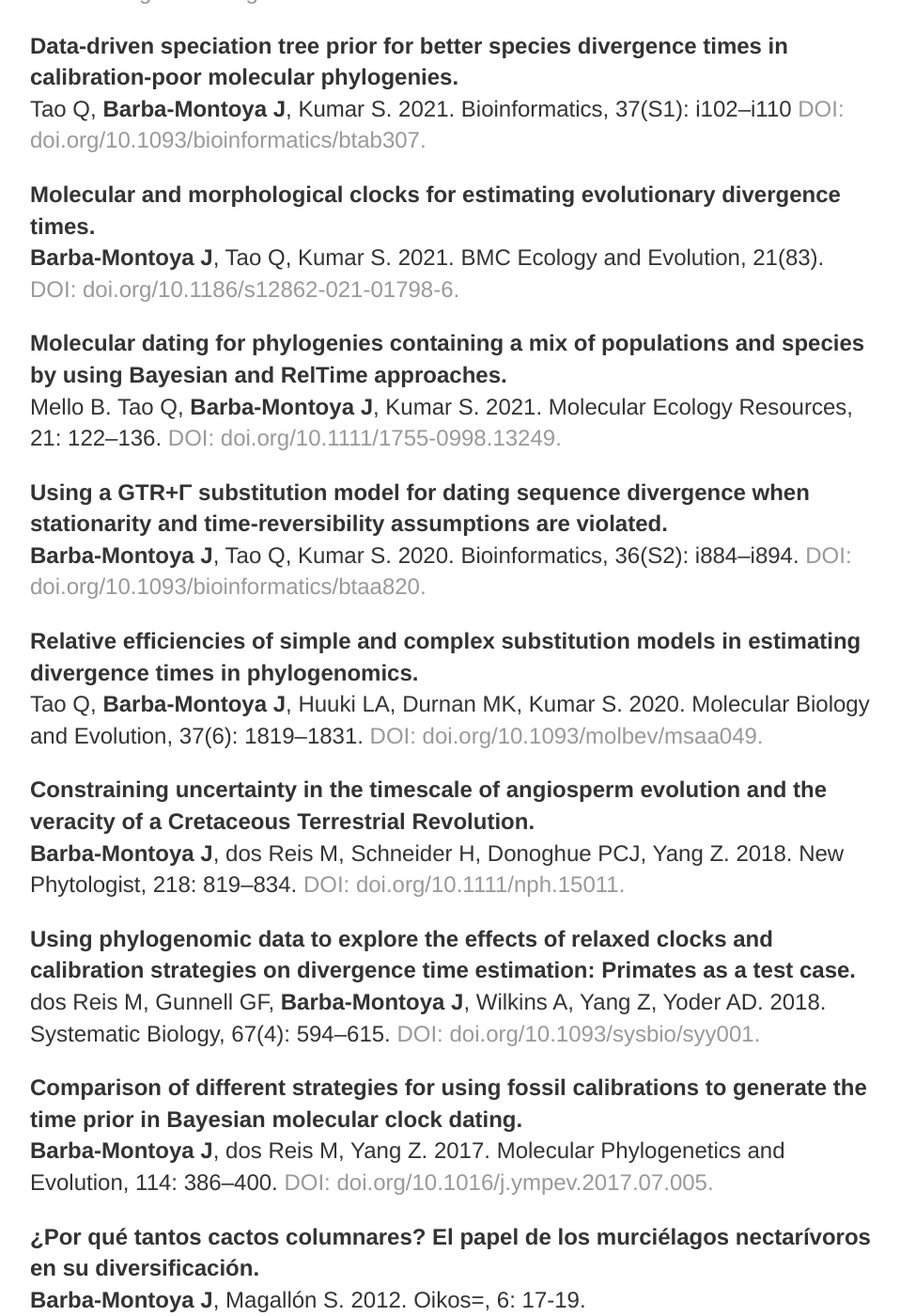
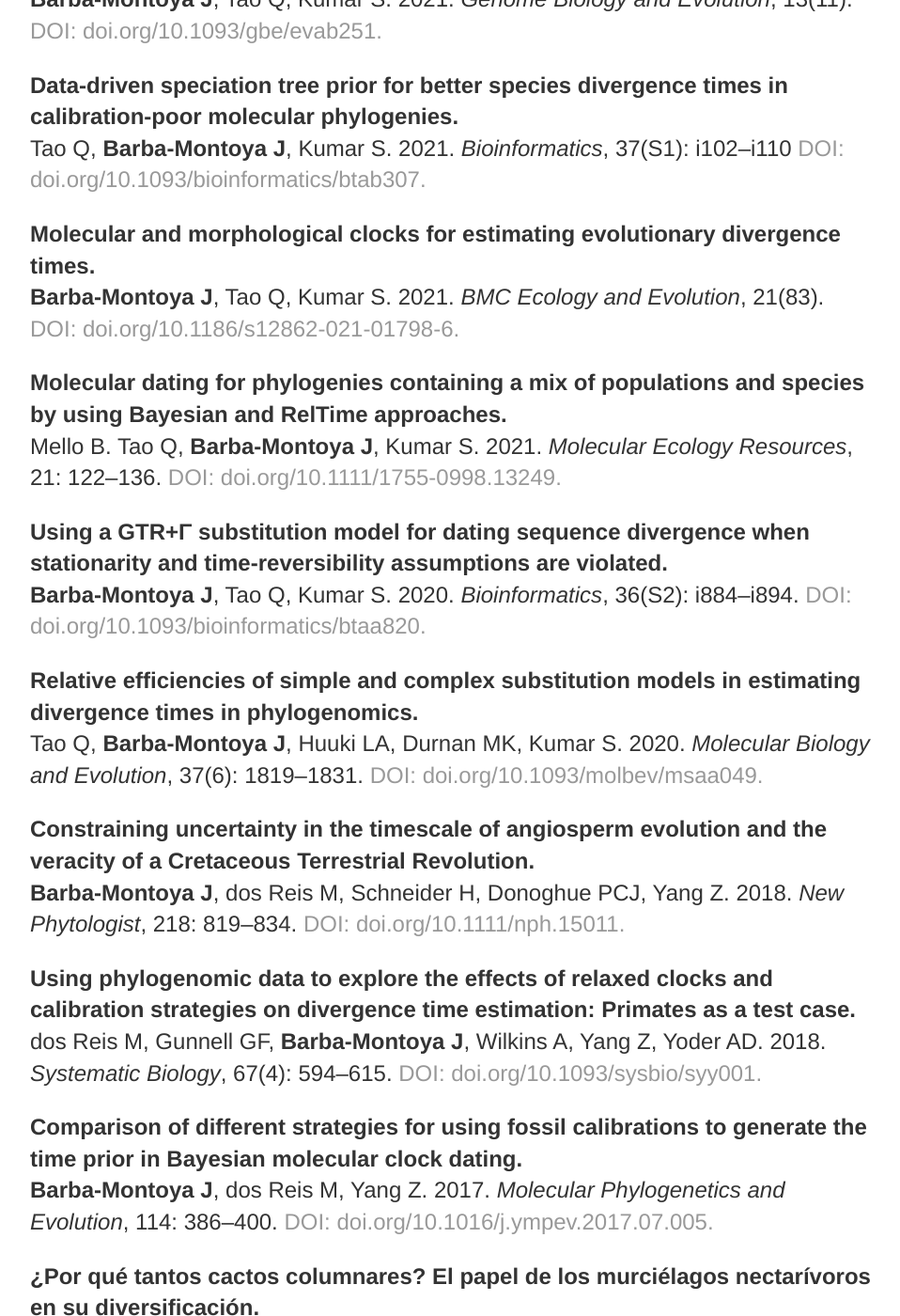
Before and after one commit to josebarbamontoya/josebarbamontoya.github.io, a Jekyll site: the page built from research/index.html, in a window 1280 px wide and 1400 px high, scrolled down 1535 px. Shown: the whole window at 94% size, without its empty margins (160-1118 px from the left). Built offline with Jekyll 4.4.1, drawn with Linux system fonts in a browser that asks for light colours; some of the changed text lies outside the part shown.

Commit message:
Update index.html

```diff
--- a/research/index.html
+++ b/research/index.html
@@ -18,46 +19,46 @@
 Kohli M, <b>Barba-Montoya J</b>, Ware J, Evangelista DA. 2025. Insect Systematics and Diversity. (In revision).</a>
 
 <p><b>A legacy of genetic entanglement with wolves shapes modern dogs.</b><br>
-Lin AT, Fairbanks RA, <b>Barba-Montoya J</b>, Liu HL, Kistler L. 2025. Proceedings of the National Academy of Sciences USA, 122 (48) e2421768122. <a href="https://doi.org/10.1073/pnas.2421768122">DOI: doi.org/10.1073/pnas.2421768122.</a>
+Lin AT, Fairbanks RA, <b>Barba-Montoya J</b>, Liu HL, Kistler L. 2025. <i>Proceedings of the National Academy of Sciences USA</i>, 122 (48) e2421768122. <a href="https://doi.org/10.1073/pnas.2421768122">DOI: doi.org/10.1073/pnas.2421768122.</a>
 
 <p><b>Integrating phylogenies with chronology to assemble the Tree of Life.</b><br>
-<b>Barba-Montoya J</b>, Craig JM, Kumar S. 2025. Frontiers in Bioinformatics, 5:1571568. <a href="https://www.frontiersin.org/journals/bioinformatics/articles/10.3389/fbinf.2025.1571568/full">DOI: doi.org/10.3389/fbinf.2025.1571568.</a>
+<b>Barba-Montoya J</b>, Craig JM, Kumar S. 2025. <i>Frontiers in Bioinformatics</i>, 5:1571568. <a href="https://www.frontiersin.org/journals/bioinformatics/articles/10.3389/fbinf.2025.1571568/full">DOI: doi.org/10.3389/fbinf.2025.1571568.</a>
 
 <p><b>Completing a molecular timetree of apes and monkeys.</b><br>
-Craig JM, Bamba GL, <b>Barba-Montoya J</b>, Hedges SB, Kumar S. 2023. Frontiers in Bioinformatics, 3:1284744. <a href="https://www.frontiersin.org/articles/10.3389/fbinf.2023.1284744">DOI: doi.org/10.3389/fbinf.2023.1284744.</a>
+Craig JM, Bamba GL, <b>Barba-Montoya J</b>, Hedges SB, Kumar S. 2023. <i>Frontiers in Bioinformatics</i>, 3:1284744. <a href="https://www.frontiersin.org/articles/10.3389/fbinf.2023.1284744">DOI: doi.org/10.3389/fbinf.2023.1284744.</a>
 
 <p><b>Molecular timetrees using relaxed clocks and uncertain phylogenies.</b><br>
-<b>Barba-Montoya J</b>, Sharma S, Kumar S. 2023. Frontiers in Bioinformatics, 3:1225807. <a href="https://www.frontiersin.org/articles/10.3389/fbinf.2023.1225807/full">DOI: doi.org/10.3389/fbinf.2023.1225807.</a>
+<b>Barba-Montoya J</b>, Sharma S, Kumar S. 2023. </i>Frontiers in Bioinformatics</i>, 3:1225807. <a href="https://www.frontiersin.org/articles/10.3389/fbinf.2023.1225807/full">DOI: doi.org/10.3389/fbinf.2023.1225807.</a>
 
 <p><b>Assessing rapid relaxed-clock methods for phylogenomic dating.</b><br>
-<b>Barba-Montoya J</b>, Tao Q, Kumar S. 2021. Genome Biology and Evolution, 13(11). <a href="https://doi.org/10.1093/gbe/evab251">DOI: doi.org/10.1093/gbe/evab251.</a>
+<b>Barba-Montoya J</b>, Tao Q, Kumar S. 2021. <i>Genome Biology and Evolution</i>, 13(11). <a href="https://doi.org/10.1093/gbe/evab251">DOI: doi.org/10.1093/gbe/evab251.</a>
 
 <p><b>Data-driven speciation tree prior for better species divergence times in calibration-poor molecular phylogenies.</b><br>
-Tao Q, <b>Barba-Montoya J</b>, Kumar S. 2021. Bioinformatics, 37(S1): i102–i110 <a href=" https://doi.org/10.1093/bioinformatics/btab307">DOI: doi.org/10.1093/bioinformatics/btab307.</a>
+Tao Q, <b>Barba-Montoya J</b>, Kumar S. 2021. <i>Bioinformatics</i>, 37(S1): i102–i110 <a href=" https://doi.org/10.1093/bioinformatics/btab307">DOI: doi.org/10.1093/bioinformatics/btab307.</a>
 
 <p><b>Molecular and morphological clocks for estimating evolutionary divergence times.</b><br>
-<b>Barba-Montoya J</b>, Tao Q, Kumar S. 2021. BMC Ecology and Evolution, 21(83). <a href="https://doi.org/10.1186/s12862-021-01798-6">DOI: doi.org/10.1186/s12862-021-01798-6.</a>
+<b>Barba-Montoya J</b>, Tao Q, Kumar S. 2021. <i>BMC Ecology and Evolution</i>, 21(83). <a href="https://doi.org/10.1186/s12862-021-01798-6">DOI: doi.org/10.1186/s12862-021-01798-6.</a>
 
 <p><b>Molecular dating for phylogenies containing a mix of populations and species by using Bayesian and RelTime approaches.</b><br>
-Mello B. Tao Q, <b>Barba-Montoya J</b>, Kumar S. 2021. Molecular Ecology Resources, 21: 122–136. <a href="https://doi.org/10.1111/1755-0998.13249">DOI: doi.org/10.1111/1755-0998.13249.</a>
+Mello B. Tao Q, <b>Barba-Montoya J</b>, Kumar S. 2021. <i>Molecular Ecology Resources</i>, 21: 122–136. <a href="https://doi.org/10.1111/1755-0998.13249">DOI: doi.org/10.1111/1755-0998.13249.</a>
 
 <p><b>Using a GTR+Γ substitution model for dating sequence divergence when stationarity and time-reversibility assumptions are violated.</b><br>
-<b>Barba-Montoya J</b>, Tao Q, Kumar S. 2020. Bioinformatics, 36(S2): i884–i894. <a href="https://doi.org/10.1093/bioinformatics/btaa820">DOI: doi.org/10.1093/bioinformatics/btaa820.</a>
+<b>Barba-Montoya J</b>, Tao Q, Kumar S. 2020. <i>Bioinformatics</i>, 36(S2): i884–i894. <a href="https://doi.org/10.1093/bioinformatics/btaa820">DOI: doi.org/10.1093/bioinformatics/btaa820.</a>
 
 <p><b>Relative efficiencies of simple and complex substitution models in estimating divergence times in phylogenomics.</b><br>
-Tao Q, <b>Barba-Montoya J</b>, Huuki LA, Durnan MK, Kumar S. 2020. Molecular Biology and Evolution, 37(6): 1819–1831. <a href="https://doi.org/10.1093/molbev/msaa049">DOI: doi.org/10.1093/molbev/msaa049.</a>
+Tao Q, <b>Barba-Montoya J</b>, Huuki LA, Durnan MK, Kumar S. 2020. <i>Molecular Biology and Evolution</i>, 37(6): 1819–1831. <a href="https://doi.org/10.1093/molbev/msaa049">DOI: doi.org/10.1093/molbev/msaa049.</a>
 
 <p><b>Constraining uncertainty in the timescale of angiosperm evolution and the veracity of a Cretaceous Terrestrial Revolution.</b><br>
-<b>Barba-Montoya J</b>, dos Reis M, Schneider H, Donoghue PCJ, Yang Z. 2018. New Phytologist, 218: 819–834. <a href="https://nph.onlinelibrary.wiley.com/doi/abs/10.1111/nph.15011">DOI: doi.org/10.1111/nph.15011.</a>
+<b>Barba-Montoya J</b>, dos Reis M, Schneider H, Donoghue PCJ, Yang Z. 2018. <i>New Phytologist</i>, 218: 819–834. <a href="https://nph.onlinelibrary.wiley.com/doi/abs/10.1111/nph.15011">DOI: doi.org/10.1111/nph.15011.</a>
 
 <p><b>Using phylogenomic data to explore the effects of relaxed clocks and calibration strategies on divergence time estimation: Primates as a test case.</b><br>
-dos Reis M, Gunnell GF, <b>Barba-Montoya J</b>, Wilkins A, Yang Z, Yoder AD. 2018. Systematic Biology, 67(4): 594–615. <a href="https://academic.oup.com/sysbio/advance-article/doi/10.1093/sysbio/syy001/4802240">DOI: doi.org/10.1093/sysbio/syy001.</a>
+dos Reis M, Gunnell GF, <b>Barba-Montoya J</b>, Wilkins A, Yang Z, Yoder AD. 2018. <i>Systematic Biology</i>, 67(4): 594–615. <a href="https://academic.oup.com/sysbio/advance-article/doi/10.1093/sysbio/syy001/4802240">DOI: doi.org/10.1093/sysbio/syy001.</a>
 
 <p><b>Comparison of different strategies for using fossil calibrations to generate the time prior in Bayesian molecular clock dating.</b><br>
-<b>Barba-Montoya J</b>, dos Reis M, Yang Z. 2017. Molecular Phylogenetics and Evolution, 114: 386–400. <a href="https://www.sciencedirect.com/science/article/pii/S1055790317303044?via%3Dihub"> DOI: doi.org/10.1016/j.ympev.2017.07.005.</a>
+<b>Barba-Montoya J</b>, dos Reis M, Yang Z. 2017. <i>Molecular Phylogenetics and Evolution</i>, 114: 386–400. <a href="https://www.sciencedirect.com/science/article/pii/S1055790317303044?via%3Dihub"> DOI: doi.org/10.1016/j.ympev.2017.07.005.</a>
 
 <p><b>¿Por qué tantos cactos columnares? El papel de los murciélagos nectarívoros en su diversificación.</b><br>
-<b>Barba-Montoya J</b>, Magallón S. 2012.  Oikos=, 6: 17-19. <a href="https://www.biodiversitylibrary.org/item/201871#page/17"> biodiversitylibrary.org/item/201871#page/17.</a>
+<b>Barba-Montoya J</b>, Magallón S. 2012. <i>Oikos=</i>, 6: 17-19. <a href="https://www.biodiversitylibrary.org/item/201871#page/17"> biodiversitylibrary.org/item/201871#page/17.</a>
 
 
 					<h3>Dissertations</h3>
```
Also changed, not shown: other parts of research/index.html (+1 -0 lines).
